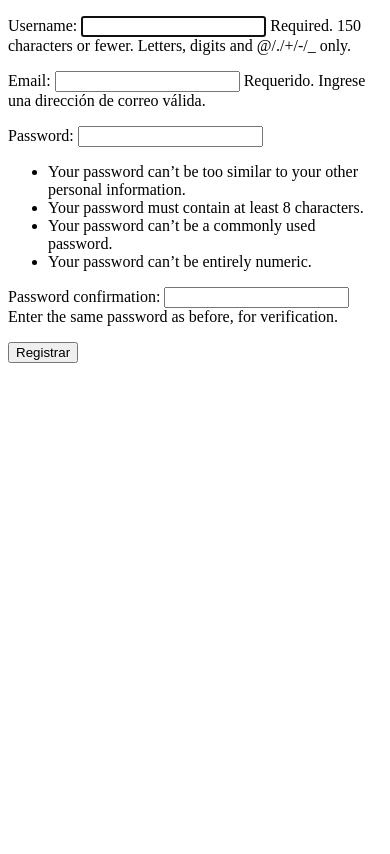
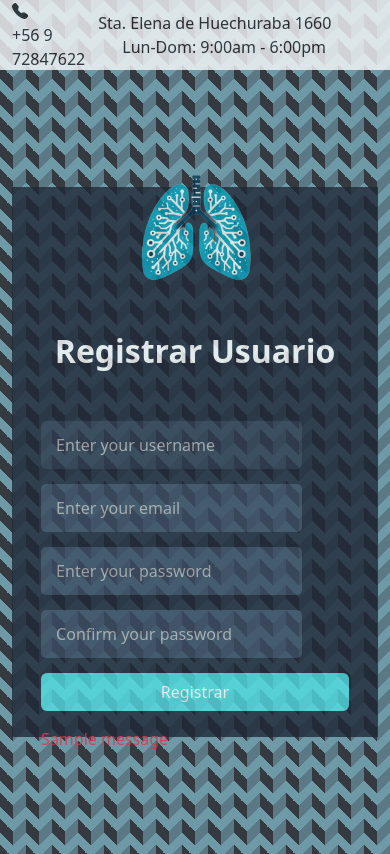
Before and after one commit to EnzoM1/Capstone-DavidMerino-SebastianPalma-EnzoMayo, a Django app: page /register/ in a window 390 px wide. Before the commit the page ends 363 px from the top, so only its background shows below. Run offline with Django 5.2, Linux system fonts and the light colour scheme; tables that the repository leaves empty hold one stand-in row (values such as "Sample post"); one stand-in notice (Sample message) is shown; parts of the project's set-up code (start-up, migrations or seed data) failed here and were passed over.

Commit message:
Validaciones de seguridad registro

```diff
--- a/Aplicacion Web/Onculungnet/Onculungnet/settings.py
+++ b/Aplicacion Web/Onculungnet/Onculungnet/settings.py
@@ -140,7 +140,7 @@ WSGI_APPLICATION = 'Onculungnet.wsgi.application'
 
 DATABASES = {
     'default': dj_database_url.config(
-        default='mysql://root:admin@localhost:3306/Onco2',
+        default='mysql://root:1234@localhost:3306/Onco2',
         conn_max_age=600
     )
 }
--- a/Aplicacion Web/Onculungnet/onco/forms.py
+++ b/Aplicacion Web/Onculungnet/onco/forms.py
@@ -110,6 +110,14 @@ class CustomUserCreationForm(UserCreationForm):
         model = User
         fields = ("username", "email", "password1", "password2")
 
+    def __init__(self, *args, **kwargs):
+
+        super(CustomUserCreationForm, self).__init__(*args, **kwargs)
+        self.fields['username'].widget.attrs.update({'placeholder': 'Enter your username'})
+        self.fields['email'].widget.attrs.update({'placeholder': 'Enter your email'})
+        self.fields['password1'].widget.attrs.update({'placeholder': 'Enter your password'})
+        self.fields['password2'].widget.attrs.update({'placeholder': 'Confirm your password'})
+
     def clean_email(self):
         email = self.cleaned_data.get('email')
         if User.objects.filter(email=email).exists():
--- /dev/null
+++ b/Aplicacion Web/Onculungnet/onco/static/js/registerValidacion.js
@@ -0,0 +1,75 @@
+document.getElementById('registerForm').addEventListener('submit', function(event) {
+    let isValid = true;
+    let errorMessages = '';
+
+    // Validar el nombre de usuario (no vacío y sin espacios en blanco)
+    const username = document.getElementById('id_username').value;
+    if (username.trim() === '') {
+        errorMessages += 'El nombre de usuario es obligatorio.\n';
+        isValid = false;
+    }
+    if (username.includes(' ')) {
+        errorMessages += 'El nombre de usuario no puede contener espacios en blanco.\n';
+        isValid = false;
+    }
+
+    // Validar el correo electrónico (no vacío y formato válido)
+    const email = document.getElementById('id_email').value;
+    const emailPattern = /^[a-zA-Z0-9._-]+@[a-zA-Z0-9.-]+\.[a-zA-Z]{2,6}$/;
+    if (!emailPattern.test(email)) {
+        errorMessages += 'Por favor, ingresa un correo electrónico válido.\n';
+        isValid = false;
+    }
+
+    // Validar la contraseña (mínimo 8 caracteres, máximo 20, al menos una mayúscula, una minúscula, un número, un carácter especial, sin espacios en blanco)
+    const password1 = document.getElementById('id_password1').value;
+    const password2 = document.getElementById('id_password2').value;
+
+    const minLength = 8;
+    const maxLength = 20;
+    const upperCasePattern = /[A-Z]/;
+    const lowerCasePattern = /[a-z]/;
+    const numberPattern = /[0-9]/;
+    const specialCharPattern = /[!@#$%^&*]/;
+
+    if (password1.length < minLength) {
+        errorMessages += 'La contraseña debe tener al menos ' + minLength + ' caracteres.\n';
+        isValid = false;
+    }
+    if (password1.length > maxLength) {
+        errorMessages += 'La contraseña no debe exceder ' + maxLength + ' caracteres.\n';
+        isValid = false;
+    }
+    if (!upperCasePattern.test(password1)) {
+        errorMessages += 'La contraseña debe contener al menos una letra mayúscula.\n';
+        isValid = false;
+    }
+    if (!lowerCasePattern.test(password1)) {
+        errorMessages += 'La contraseña debe contener al menos una letra minúscula.\n';
+        isValid = false;
+    }
+    if (!numberPattern.test(password1)) {
+        errorMessages += 'La contraseña debe contener al menos un número.\n';
+        isValid = false;
+    }
+    if (!specialCharPattern.test(password1)) {
+        errorMessages += 'La contraseña debe contener al menos un carácter especial (por ejemplo, !@#$%^&*).\n';
+        isValid = false;
+    }
+    if (password1.includes(' ')) {
+        errorMessages += 'La contraseña no puede contener espacios en blanco.\n';
+        isValid = false;
+    }
+
+    // Validar que las contraseñas coinciden
+    if (password1 !== password2) {
+        errorMessages += 'Las contraseñas no coinciden.\n';
+        isValid = false;
+    }
+
+    // Si hay errores, evitar el envío del formulario
+    if (!isValid) {
+        alert(errorMessages);
+        event.preventDefault(); // Prevenir el envío del formulario
+    }
+});
--- a/Aplicacion Web/Onculungnet/onco/templates/admin/register.html
+++ b/Aplicacion Web/Onculungnet/onco/templates/admin/register.html
@@ -1,23 +1,108 @@
+{% load static %}
 <!DOCTYPE html>
-<html lang="en">
+<html lang="es">
 <head>
     <meta charset="UTF-8">
     <meta name="viewport" content="width=device-width, initial-scale=1.0">
-    <title>Document</title>
+    <title>Registrar</title>
+    <link rel="stylesheet" href="{% static 'css/styles.css' %}">
+    <link rel="stylesheet" href="https://cdn.jsdelivr.net/npm/bootstrap-icons@1.10.0/font/bootstrap-icons.css">
+    <link href="https://cdn.jsdelivr.net/npm/bootstrap@5.3.3/dist/css/bootstrap.min.css" rel="stylesheet">
+    <script src="https://cdn.jsdelivr.net/npm/bootstrap@5.3.3/dist/js/bootstrap.bundle.min.js" integrity="sha384-YvpcrYf0tY3lHB60NNkmXc5s9fDVZLESaAA55NDzOxhy9GkcIdslK1eN7N6jIeHz" crossorigin="anonymous"></script>
+
+    <style>
+        body {
+            background-color: #343a40; /* Color del fondo ajustado */
+            margin: 0;
+            height: 100vh;
+        }
+
+        .login-container {
+            height: calc(100vh - 60px); /* Ajustar el contenedor de login a la pantalla menos el alto del header */
+            display: flex;
+            justify-content: center;
+            align-items: center;
+        }
+
+        /* Media query to handle the icon moving in small screens */
+        @media (max-width: 760px) {
+            .left-section {
+                display: none; /* Hide left section */
+            }
+            .logo {
+                display: block; /* Show logo in the right section */
+                text-align: center;
+                margin-bottom: 20px;
+            }
+        }
+    </style>
+
 </head>
+
 <body>
+    <!-- Header integration -->
+    <header class="bg-light" style="height: 8.33vh;">
+        <div class="container d-flex justify-content-between align-items-center h-100">
+            <div class="d-flex align-items-center flex-wrap">
+                <i class="bi bi-telephone-fill me-2"></i>
+                <span>+56 9 72847622</span>
+            </div>
+            <div class="d-flex align-items-center flex-wrap">
+                <span>Sta. Elena de Huechuraba 1660</span>
+                <span class="ms-4">Lun-Dom: 9:00am - 6:00pm</span>
+            </div>
+        </div>
+    </header>
 
-    {{error}}
-    <form action="/register/" method="post">
 
-        {% csrf_token %}
+    <!-- Contenedor de la página de inicio de sesión -->
+    <div class="container login-container">
+        <div class="row w-100">
+            <!-- Left section will be hidden on small screens -->
+            <div class="col-md-6 left-section d-none d-md-flex">
+                <div class="logo mb-4">
+                    <img src="{% static 'img/pulmon_icon2.png' %}" alt="Logo" style="height: 200px; width: auto; transition: filter 0.3s ease;" onmouseover="this.style.filter='invert(1)'" onmouseout="this.style.filter='invert(0)'">
+                </div>
+               <!-- <h1 style="color: white; font-weight: 900; font-family: 'Bebas Neue', sans-serif;">
+                    OncoLungNet
+                </h1> -->
+            </div>
+            <div class="col-md-6 right-section">
+                <div class="login-box">
+                    <!-- Logo will be moved here for small screens -->
+                    <div class="logo mb-4 d-md-none">
+                        <img src="{% static 'img/pulmon_icon2.png' %}" alt="Logo" style="height: 150px; width: auto; transition: filter 0.3s ease;" onmouseover="this.style.filter='invert(1)'" onmouseout="this.style.filter='invert(0)'">
+                    </div>
+                    <h1 style="color: white;">Registrar Usuario</h2>
+                    <form id="registerForm" action="/register/" method="POST">
+                        {% csrf_token %}
 
-        {{form.as_p}}
+                        {{form.username}}
+                        {{form.email}}
+                        {{form.password1}}
+                        {{form.password2}}
 
-        <button>
-            Registrar
-        </button>
-    </form>
 
+                        <button type="submit" class="btn"
+                        style="background-color: #50dde2; color: #fff; cursor: pointer; transition: background-color 0.3s, color 0.3s;"
+                        onmouseover="this.style.backgroundColor='#fff'; this.style.color='#50dde2';"
+                        onmouseout="this.style.backgroundColor='#50dde2'; this.style.color='#fff';">
+                        Registrar
+                    </button>
+
+                    </form>
+                    {% if messages %}
+                        <ul class="list-unstyled mt-3">
+                        {% for message in messages %}
+                            <li class="text-danger">{{ message }}</li>
+                        {% endfor %}
+                        </ul>
+                    {% endif %}
+
+                </div>
+            </div>
+        </div>
+    </div>
+    <script src="{% static 'js/registerValidacion.js' %}"></script>
 </body>
 </html>
--- a/Aplicacion Web/Onculungnet/onco/views.py
+++ b/Aplicacion Web/Onculungnet/onco/views.py
@@ -47,6 +47,7 @@ def register(request):
             login(request, user)
             return redirect('index')
         else:
+            messages.error(request, 'El formulario no es válido. Por favor, corrige los errores.')
             # Si el formulario no es válido, devuelve el formulario con errores
             return render(request, 'admin/register.html', {"form": form, "error": "Formulario inválido."})
 
```
